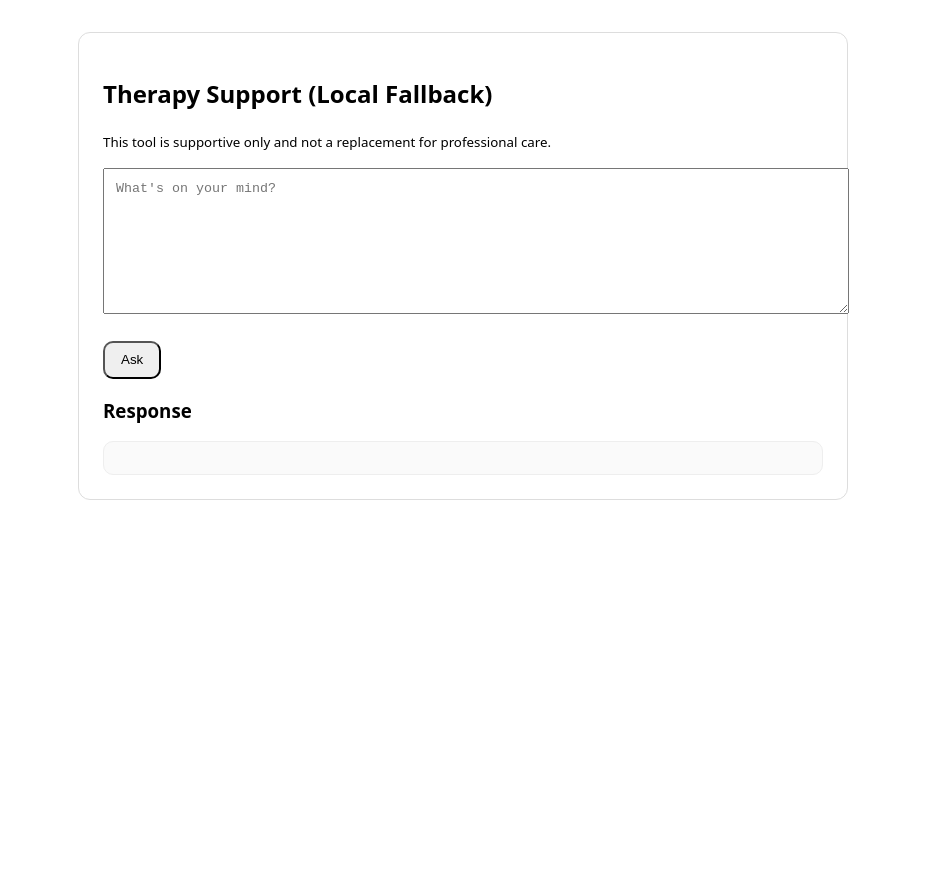
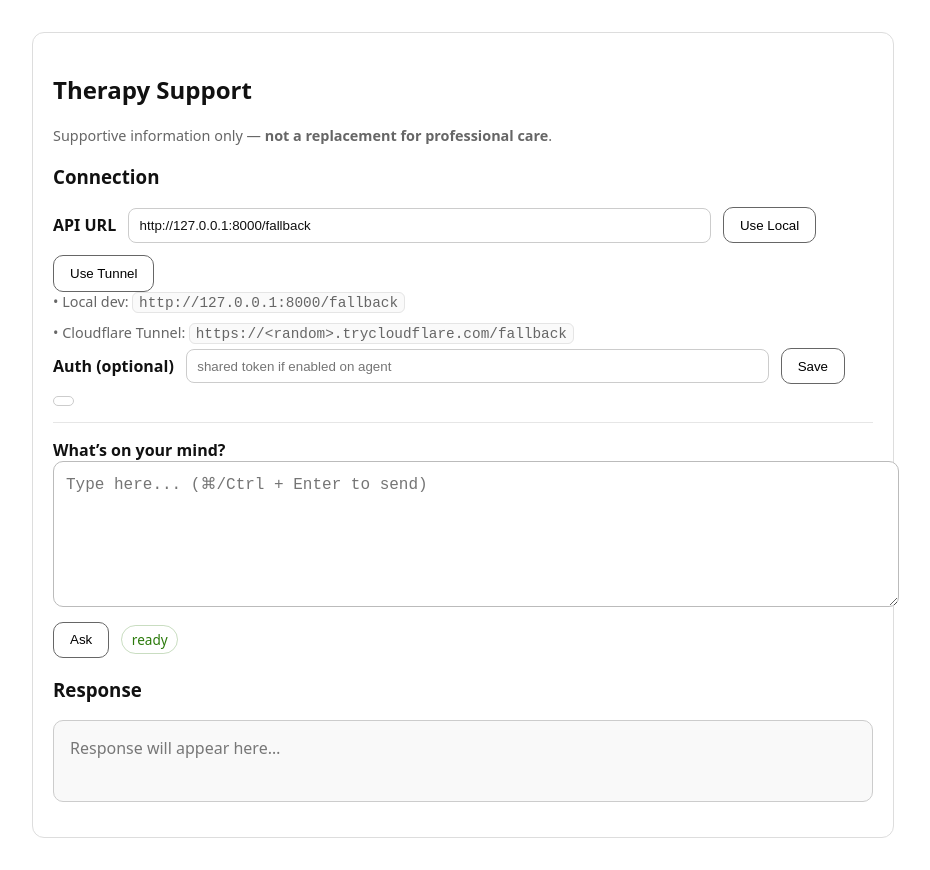
Before and after one commit to SanskarWellOrgs/new, a plain HTML site: page index.html in a window 1280 px wide. Shown: the whole page, without its empty margins (177-1107 px from the left). Before the commit the page ends 800 px from the top, so only its background shows below. Drawn offline with Linux system fonts and the light colour scheme.

Commit message:
Update index.html

```diff
--- a/index.html
+++ b/index.html
@@ -1,30 +1,171 @@
-<!doctype html><meta charset="utf-8">
-<title>Therapy Support (Local)</title>
+<!doctype html>
+<html lang="en">
+<head>
+  <meta charset="utf-8"/>
+  <title>Therapy Support</title>
+  <meta name="viewport" content="width=device-width, initial-scale=1"/>
   <style>
-  body{font-family:system-ui;margin:2rem} .card{max-width:720px;margin:auto;padding:1.5rem;border:1px solid #ddd;border-radius:12px}
-  textarea{width:100%;min-height:120px;padding:.75rem} button{padding:.6rem 1rem;border-radius:10px}
-  .out{white-space:pre-wrap;background:#fafafa;padding:1rem;border:1px solid #eee;border-radius:10px}
+    :root { color-scheme: light dark; }
+    body{font-family:system-ui,-apple-system,Segoe UI,Roboto,sans-serif;margin:2rem;color:#111;background:#fff}
+    @media (prefers-color-scheme: dark){
+      body{color:#eaeaea;background:#111}
+    }
+    .card{max-width:820px;margin:auto;padding:1.25rem;border:1px solid #ddd;border-radius:12px;background:transparent}
+    .row{display:flex;gap:.75rem;align-items:center;flex-wrap:wrap}
+    textarea{width:100%;min-height:120px;font-size:1rem;padding:.75rem;border-radius:10px;border:1px solid #bbb;background:#fff;color:#111}
+    @media (prefers-color-scheme: dark){
+      textarea{background:#1b1b1b;color:#eaeaea;border-color:#333}
+    }
+    input[type="text"],input[type="password"]{width:100%;max-width:560px;padding:.55rem .65rem;border-radius:8px;border:1px solid #ccc;background:#fff;color:#111}
+    @media (prefers-color-scheme: dark){
+      input[type="text"],input[type="password"]{background:#1b1b1b;color:#eaeaea;border-color:#333}
+    }
+    button{padding:.6rem 1rem;border-radius:10px;border:1px solid #666;cursor:pointer;background:transparent}
+    .out{
+      white-space:pre-wrap;
+      background:#f9f9f9; color:#111;
+      padding:1rem;border:1px solid #ccc;border-radius:10px;min-height:3rem
+    }
+    .out:empty::before{content:"Response will appear here…"; color:#777}
+    @media (prefers-color-scheme: dark){
+      .out{background:#1b1b1b;color:#eaeaea;border-color:#333}
+      .out:empty::before{color:#888}
+    }
+    .pill{font-size:.85rem;padding:.25rem .6rem;border-radius:999px;border:1px solid #ccc}
+    .pill.ok{color:#2b7a0b;border-color:#2b7a0b40}
+    .pill.warn{color:#b45309;border-color:#b4530940}
+    .muted{color:#666;font-size:.9rem}
+    .sep{height:1px;background:#e6e6e6;margin:1rem 0}
+    .small{font-size:.9rem}
+    code{padding:.1rem .35rem;border:1px solid #e5e5e5;border-radius:6px;background:#fafafa}
+    @media (prefers-color-scheme: dark){
+      .muted{color:#9a9a9a}
+      code{background:#151515;border-color:#2a2a2a}
+      .sep{background:#2a2a2a}
+      .card{border-color:#2a2a2a}
+      button{border-color:#888}
+    }
   </style>
+</head>
+<body>
   <div class="card">
-  <h2>Therapy Support (Local Fallback)</h2>
-  <p><small>This tool is supportive only and not a replacement for professional care.</small></p>
-  <textarea id="q" placeholder="What's on your mind?"></textarea><br><br>
-  <button id="ask">Ask</button> <span id="status"></span>
+    <h2>Therapy Support</h2>
+    <p class="small muted">Supportive information only — <b>not a replacement for professional care</b>.</p>
+
+    <!-- Connection controls -->
+    <h3>Connection</h3>
+    <div class="row">
+      <label for="apiUrl"><b>API URL</b></label>
+      <input id="apiUrl" type="text" placeholder="https://<your-tunnel>.trycloudflare.com/fallback"/>
+      <button id="useLocal">Use Local</button>
+      <button id="useTunnel">Use Tunnel</button>
+    </div>
+    <div class="row small muted">
+      <div>• Local dev: <code>http://127.0.0.1:8000/fallback</code></div>
+      <div>• Cloudflare Tunnel: <code>https://&lt;random&gt;.trycloudflare.com/fallback</code></div>
+    </div>
+    <div class="row" style="margin-top:.4rem">
+      <label for="auth"><b>Auth (optional)</b></label>
+      <input id="auth" type="password" placeholder="shared token if enabled on agent"/>
+      <button id="saveCfg">Save</button>
+      <span id="cfgStatus" class="pill"></span>
+    </div>
+
+    <div class="sep"></div>
+
+    <!-- Chat UI -->
+    <label for="q"><b>What’s on your mind?</b></label>
+    <textarea id="q" placeholder="Type here... (⌘/Ctrl + Enter to send)"></textarea>
+    <div class="row" style="margin-top:.6rem">
+      <button id="askBtn">Ask</button>
+      <span id="status" class="pill ok">ready</span>
+    </div>
+
     <h3>Response</h3>
     <div id="resp" class="out"></div>
+    <p id="log" class="muted small"></p>
   </div>
+
   <script>
-const URL = "http://127.0.0.1:8000/fallback";  // change if tunneling
-const q = document.getElementById('q'), btn = document.getElementById('ask'),
-      resp = document.getElementById('resp'), st = document.getElementById('status');
-btn.onclick = async () => {
-  const text = q.value.trim(); if(!text){resp.textContent="Type something.";return}
-  st.textContent="Thinking…"; resp.textContent="";
+    // Persist configuration in localStorage so you can switch endpoints without redeploy
+    const DEFAULTS = {
+      API_URL: "http://127.0.0.1:8000/fallback",  // local agent
+      AUTH: ""                                     // e.g., "supersecret"
+    };
+    const LS_KEY = "therapy_support_cfg_v1";
+    function loadCfg(){ try { return {...DEFAULTS, ...(JSON.parse(localStorage.getItem(LS_KEY))||{})}; } catch { return {...DEFAULTS}; } }
+    function saveCfg(cfg){ localStorage.setItem(LS_KEY, JSON.stringify(cfg)); }
+
+    const cfg = loadCfg();
+
+    // DOM refs
+    const qEl = document.getElementById("q");
+    const btn = document.getElementById("askBtn");
+    const resp = document.getElementById("resp");
+    const st = document.getElementById("status");
+    const log = document.getElementById("log");
+    const apiUrlEl = document.getElementById("apiUrl");
+    const authEl = document.getElementById("auth");
+    const saveCfgBtn = document.getElementById("saveCfg");
+    const useLocalBtn = document.getElementById("useLocal");
+    const useTunnelBtn = document.getElementById("useTunnel");
+    const cfgStatus = document.getElementById("cfgStatus");
+
+    apiUrlEl.value = cfg.API_URL;
+    authEl.value = cfg.AUTH || "";
+
+    function setStatus(text, type=""){ st.textContent=text; st.className="pill "+(type||""); }
+    function setCfgStatus(text, type=""){ cfgStatus.textContent=text; cfgStatus.className="pill "+(type||""); }
+
+    async function ask(){
+      const text = (qEl.value||"").trim();
+      if(!text){ resp.textContent="Please type a message."; setStatus("idle",""); return; }
+      btn.disabled = true;
+      setStatus("Thinking…","warn");
+      resp.textContent = ""; log.textContent = "";
+
       try{
-    const r = await fetch(URL,{method:"POST",headers:{"Content-Type":"application/json"},body:JSON.stringify({text})});
+        const headers = { "Content-Type": "application/json" };
+        if ((cfg.AUTH||"").trim()) headers["Authorization"] = "Bearer " + cfg.AUTH.trim();
+
+        const r = await fetch(cfg.API_URL, { method: "POST", headers, body: JSON.stringify({ text }) });
+        if (!r.ok) { const t = await r.text(); throw new Error(`HTTP ${r.status} – ${t}`); }
+
         const data = await r.json();
-    st.textContent = data.mode === "llm" ? "local model" : (data.mode || "ok");
+        setStatus(
+          data.mode === "llm" ? "local model" :
+          data.mode === "crisis" ? "crisis" :
+          (data.mode || "ok"),
+          data.mode === "llm" ? "ok" : "warn"
+        );
         resp.textContent = data.text || "(no text)";
-  }catch(e){ st.textContent="cannot reach agent"; resp.textContent=String(e) }
-};
+        log.textContent = `Endpoint: ${cfg.API_URL}`;
+      } catch (e){
+        setStatus("cannot reach agent","warn");
+        resp.textContent = "Could not reach your agent. Ensure it’s running and the URL is correct.";
+        log.textContent = String(e);
+      } finally {
+        btn.disabled = false;
+      }
+    }
+
+    btn.addEventListener("click", ask);
+    qEl.addEventListener("keydown", (e) => { if (e.key === "Enter" && (e.metaKey || e.ctrlKey)) ask(); });
+
+    useLocalBtn.addEventListener("click", ()=>{ apiUrlEl.value = "http://127.0.0.1:8000/fallback"; });
+    useTunnelBtn.addEventListener("click", ()=>{
+      apiUrlEl.value = "https://<your-tunnel-subdomain>.trycloudflare.com/fallback";
+      apiUrlEl.focus(); apiUrlEl.select();
+    });
+
+    saveCfgBtn.addEventListener("click", ()=>{
+      const newCfg = { API_URL: apiUrlEl.value.trim(), AUTH: authEl.value.trim() };
+      if(!newCfg.API_URL){ setCfgStatus("missing API URL","warn"); return; }
+      saveCfg(newCfg); Object.assign(cfg, newCfg);
+      setCfgStatus("saved","ok"); setTimeout(()=> setCfgStatus("", ""),1500);
+    });
+
+    setStatus("ready","ok");
   </script>
+</body>
+</html>
```
Lines whose indentation alone changed are shown as unchanged.
